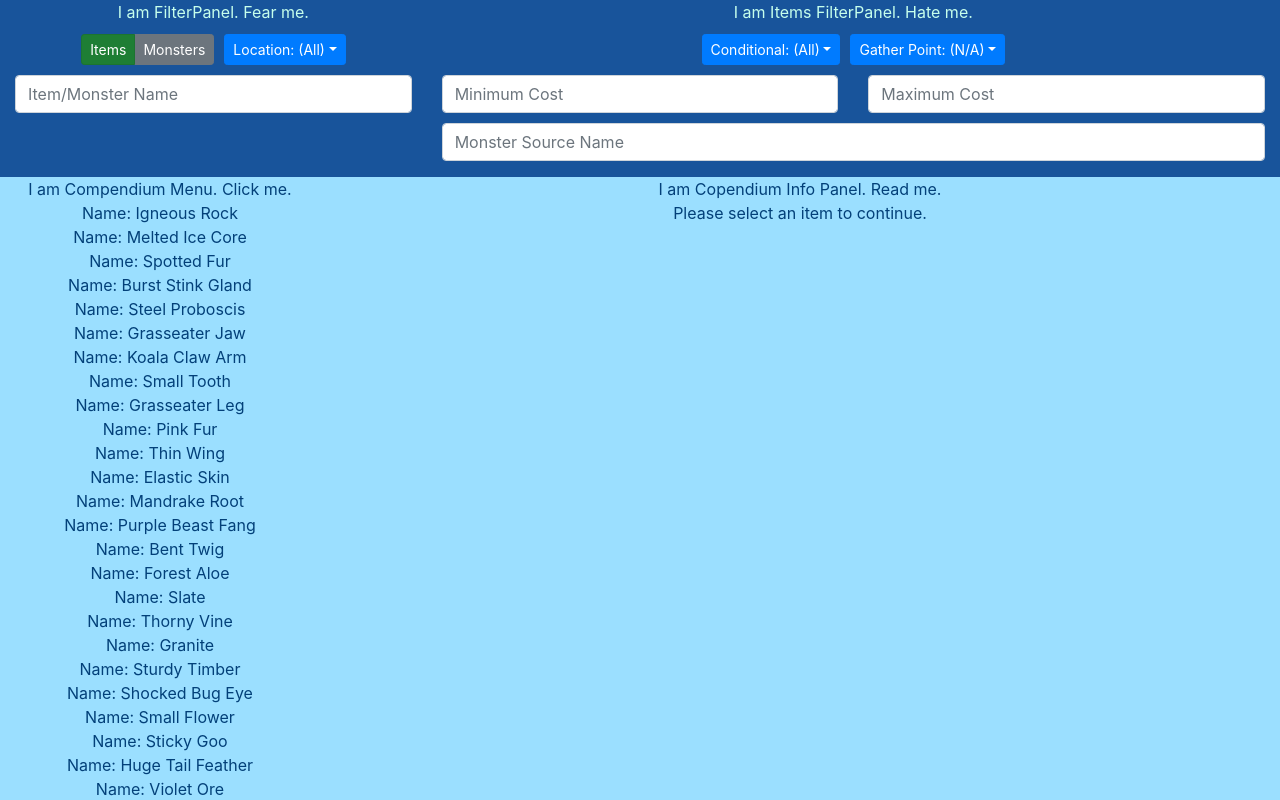
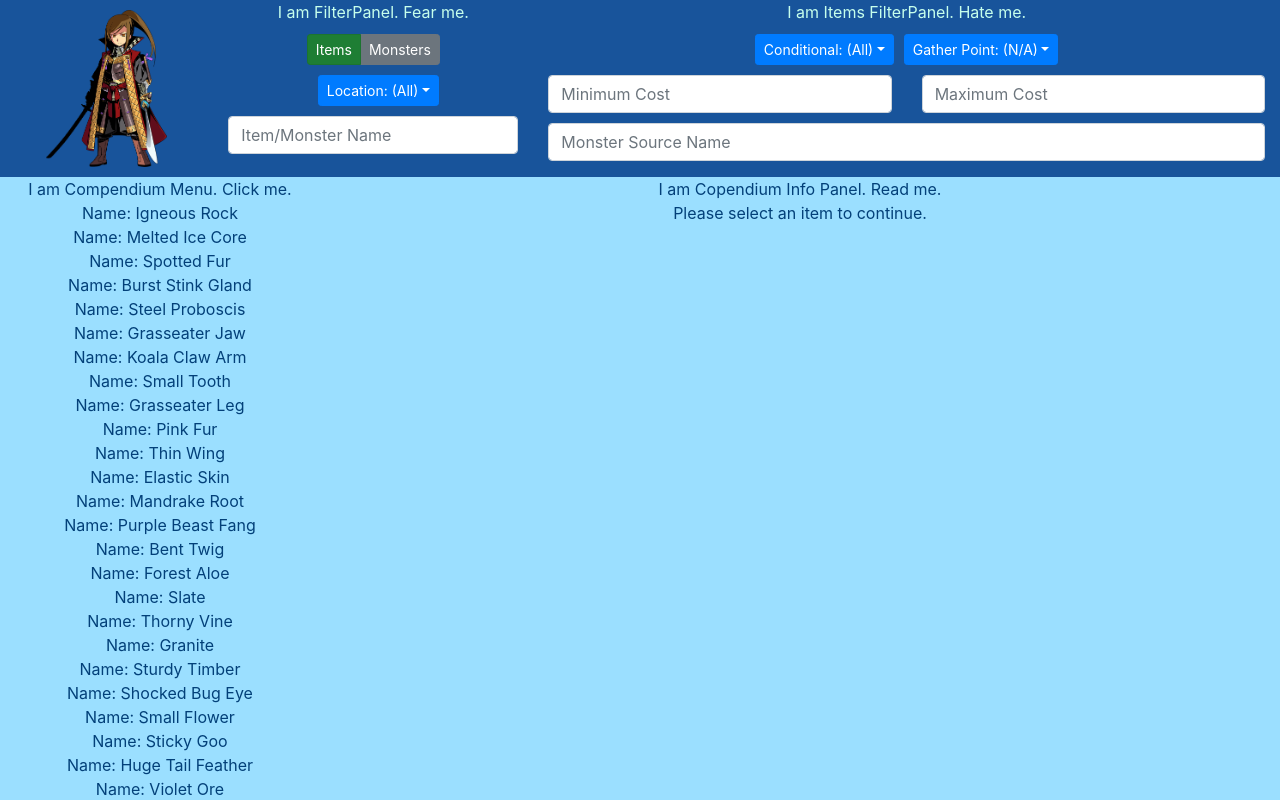
Before and after one commit to aturfah/eon-codex, a React (Create React App) app: page / in a window 1280 px wide. Shown: the top 800 px of the page. Built offline with nearby package versions, Linux system fonts and the light colour scheme.

Commit message:
Add random side image

```diff
--- a/src/FilterPanel/FilterPanel.css
+++ b/src/FilterPanel/FilterPanel.css
@@ -1,7 +1,6 @@
 .FilterPanel {
     color: #c6ffec;
     background-color: #18549b;
-    _height: 15%;
   }
 
 .CenterToolbar {
@@ -16,3 +15,9 @@
 .leftPadded {
     margin-left: 10px;
 }
+
+.HeaderImage {
+  margin-top: 10px;
+  margin-bottom: 10px;
+  max-height: 157px;
+}
--- a/src/FilterPanel/FilterPanel.js
+++ b/src/FilterPanel/FilterPanel.js
@@ -1,4 +1,5 @@
 import React, {Component} from 'react';
+import Image from 'react-bootstrap/Image';
 import './FilterPanel.css';
 import {isNumber} from '../helpers';
 
@@ -85,7 +86,7 @@ class FilterPanel extends Component {
         ref="locationDropdownSelect"
         title={'Location: ' + this.activeLocation}
         onSelect={this.locationDropdownSelect}
-        className="leftPadded"
+        className="leftPadded paddedButton"
         >
       {buttonLists}
     </DropdownButton>
@@ -359,7 +360,13 @@ class FilterPanel extends Component {
     return (
       <Container fluid={true} className="FilterPanel">
         <Row>
-          <Col xs="12" md="4">
+          <Col xs="12" md="2">
+            <Image className="HeaderImage"
+              fluid={true}
+              src={this.props.activeImage}
+            />
+          </Col>
+          <Col xs="12" md="3">
             <p>I am FilterPanel. Fear me.</p>
             <ButtonToolbar className="CenterToolbar paddedButton" >
               <ToggleButtonGroup type="radio" size="sm" name="ItemMonstOpts" defaultValue={1}>
@@ -379,11 +386,11 @@ class FilterPanel extends Component {
                     Monsters
                 </ToggleButton>
               </ToggleButtonGroup>
-              {locationDropdown}
             </ButtonToolbar>
+            {locationDropdown}
             {nameFilter}
           </Col>
-          <Col xs="12" md="8" hidden={!itemFiltersVisible}>
+          <Col xs="12" md="7" hidden={!itemFiltersVisible}>
               I am Items FilterPanel. Hate me.
             <ButtonToolbar className="CenterToolbar paddedButton">
                 {condItemDropdown}
```
